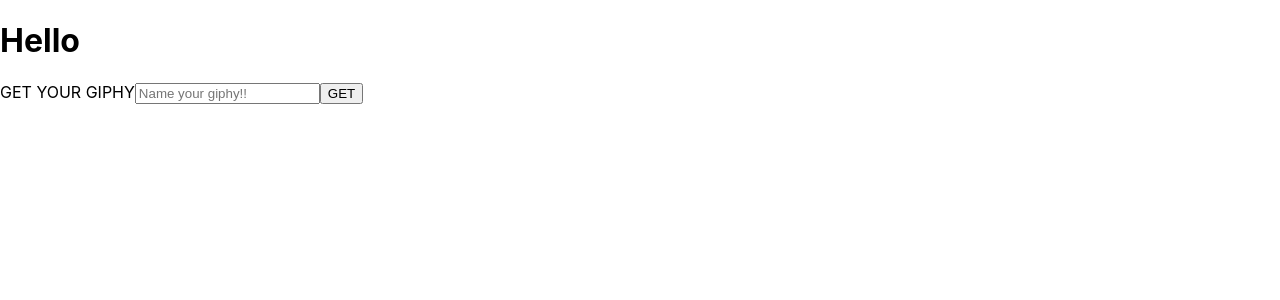
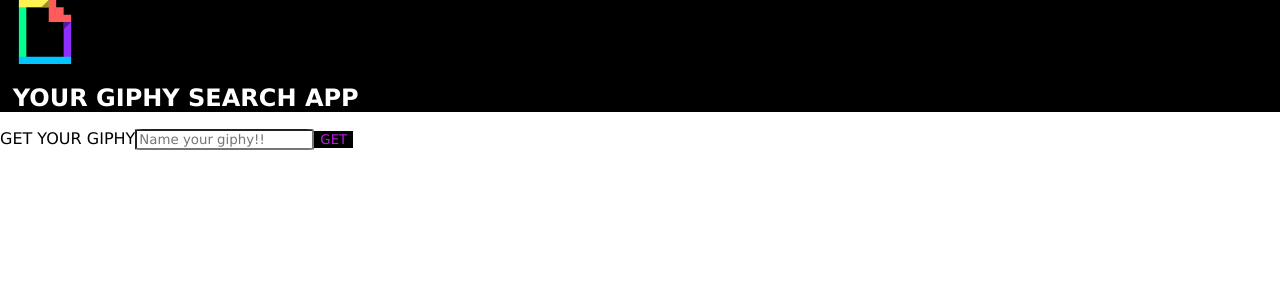
Before and after one commit to JessicaHidalgo/searchOfGiphy, a React (Create React App) app in the folder my-giphy-app/: page / in a window 1280 px wide. Shown: the top 300 px of the page. Built offline with nearby package versions, Linux system fonts and the light colour scheme.

Commit message:
grid-styling

```diff
--- a/my-giphy-app/src/App.css
+++ /dev/null
@@ -1,13 +0,0 @@
-.container{
-  background: black ;
-  width: calc(100%-10rem);
-  max-width:50rem;
-  margin:0 auto;
-  display:flex;
-  flex-wrap:wrap;
-  $columns:10;
-
-  @for $i from 1 trough $columns
-      .col-#[$i]
-           flex:0 0 100%/$columns*$i
-}
--- a/my-giphy-app/src/App.js
+++ b/my-giphy-app/src/App.js
@@ -1,20 +1,24 @@
-import React, {Component} from 'react';
-import { BrowserRouter as Router} from "react-router-dom";
-import Search from '../src/Components/Search/Search'
+import React, { Component } from "react";
+import { BrowserRouter as Router } from "react-router-dom";
+import Search from "../src/Components/Search/Search";
+import giphy from "../src/giphy.svg";
 
-import './App.css';
+import "./App.scss";
 
 class App extends Component {
-  render (){
+  render() {
     return (
       <Router>
-       <h1>Hello</h1>
-       <Search></Search>
+        <div className="logo">
+          <img src={giphy} />
 
+          <h1>YOUR GIPHY SEARCH APP</h1>
+        </div>
 
-
-        </Router>
-    )};
+        <Search></Search>
+      </Router>
+    );
+  }
 }
 
 export default App;
--- /dev/null
+++ b/my-giphy-app/src/App.scss
@@ -0,0 +1,56 @@
+.logo{
+  background-color:black;
+  font-family: 'Lucida Sans';
+  img{
+    width:5%;
+    height: 5%;
+    margin-bottom: 0.01%;
+    margin-left: 1%
+  }
+  h1{
+    color:white;
+    font-size: 1.5rem;
+    margin-left: 1%;
+  }
+}
+.renderSearchComponents{
+
+  label{
+    font-family: 'Lucida Sans';
+  }
+  Input{
+    font-family: 'Lucida Sans';
+    border-radius: 5%;
+  }
+  Button{
+    font-family: 'Lucida Sans';
+    color: rgb(186, 28, 218);
+    background-color: black;
+    border: thick black;
+
+  }
+
+}
+
+
+#grid-images div{
+
+  float:left;
+  width: 23%;
+  margin-right:2%;
+  margin-top: 2%;
+
+  img {
+    width: 100%;
+  }
+}
+
+
+
+.photo{
+    height: 50%;
+    width: 50%;
+    border: 0.1rem solid black;
+    border-radius: 10%;
+    padding:0.1rem
+}
--- a/my-giphy-app/src/Components/Search/Search.js
+++ b/my-giphy-app/src/Components/Search/Search.js
@@ -1,10 +1,8 @@
 import React, { Component } from "react";
-import { Input, Label, Button, Container } from "reactstrap";
+import { Input, Label, Button} from "reactstrap";
 import axios from "axios";
-import { Grid } from '@giphy/react-components'
+
 //Import the function from our service getGiphy
-import { getGiphy } from "../Server/getGiphy";
-import app from '../../App.css';
 
 class Search extends Component {
   constructor(props) {
@@ -23,40 +21,37 @@
 
   onClick() {
     console.log(this.state.gifName);
-      axios.get("http://api.giphy.com/v1/gifs/search", {
+    axios
+      .get("http://api.giphy.com/v1/gifs/search", {
         params: {
           q: this.state.gifName,
           api_key: "nJ61VQellwL2APoHnuC20pLXFOFF20VW",
-        limit: 10
+          limit: 25
         }
-    }).then(response=>{
+      })
+      .then(response => {
         console.log(response);
         this.setState({ gifList: response.data.data });
       });
-
-
   }
 
   mapData() {
-
     return (
+      <section id="grid-images">
+        {this.state.gifList.map(gif => (
           <div>
-        {this.state.gifList.map(gif => (
-
-          <div class='container'>
-          <li>{gif.id}</li>
-          <img src={gif.images.downsized.url}/>
+            <img className="photo" src={gif.images.downsized.url} />
           </div>
-
         ))}
-      </div>
-
+      </section>
     );
   }
 
   render() {
     return (
-      <div>
+      <div className='renderSearchComponents'>
+
+
         <Label for="giphy">GET YOUR GIPHY</Label>
         <Input
           type="text"
@@ -65,7 +60,10 @@
           placeholder="Name your giphy!!"
           onChange={this.onChange}
         />
-        <Button onClick={this.onClick}>GET</Button>
+
+        <Button color="secondary" onClick={this.onClick}>GET</Button>
+
+
         {this.state.gifList ? this.mapData() : "Loading...."}
         </div>
     );
```
Also changed, not shown: my-giphy-app/src/giphy.svg (added). Lines whose indentation alone changed are shown as unchanged.
